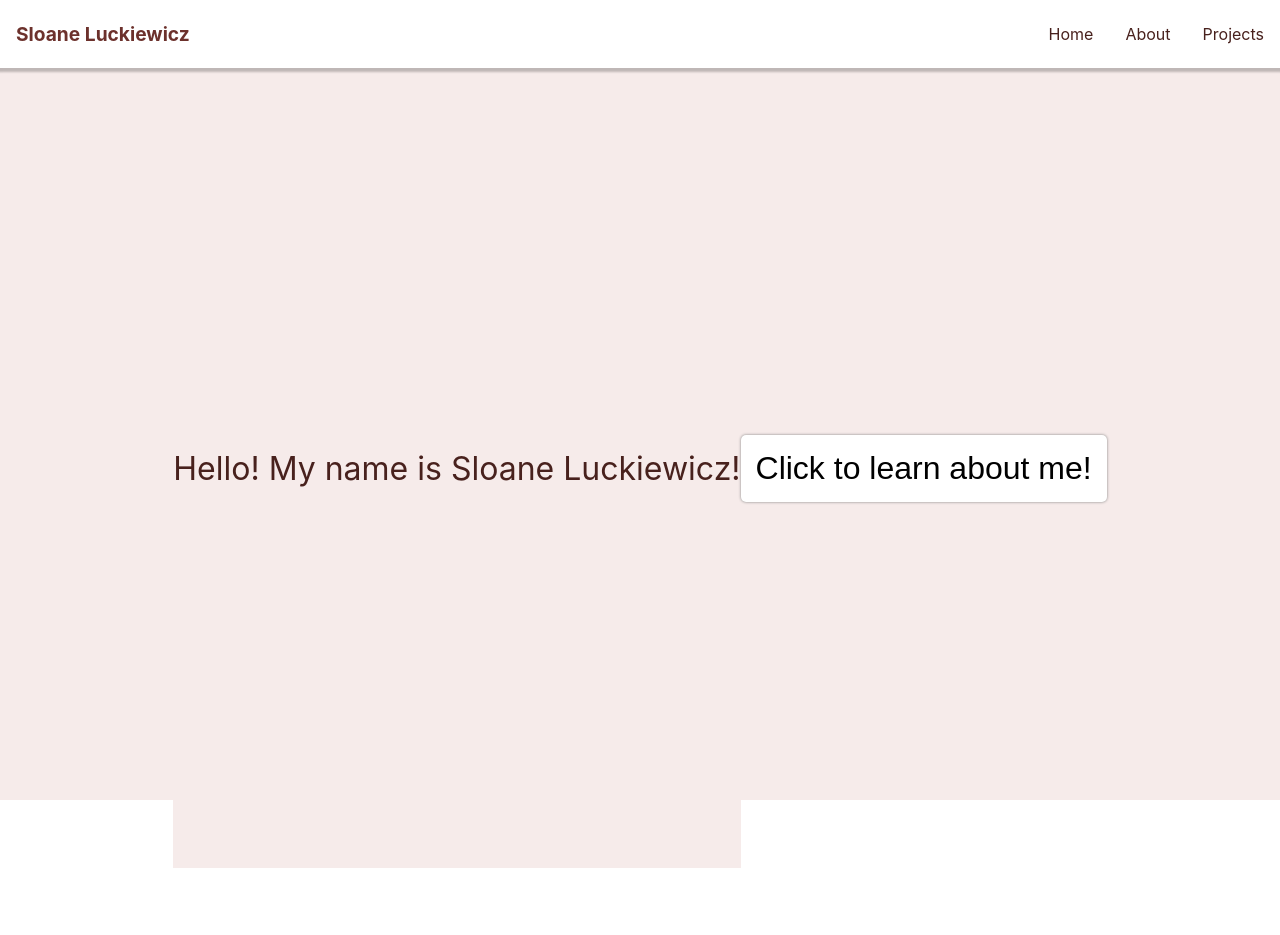
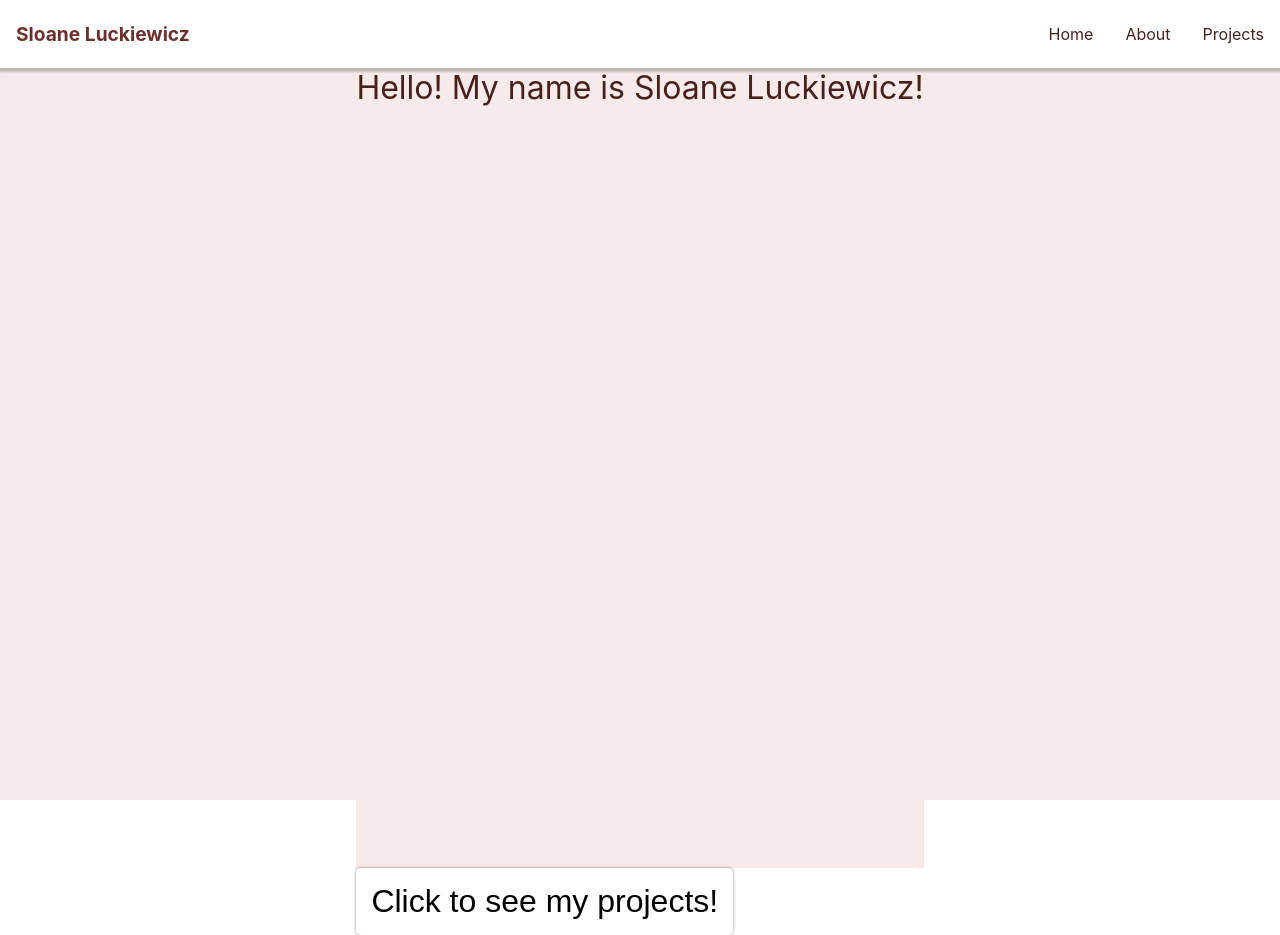
Before and after one commit to sloaneeluckiewicz/Portfolio, a React (Create React App) app in the folder sloane-luckiewicz/: page / in a window 1280 px wide. Before the commit the page ends 868 px from the top, so only its background shows below. Built offline with nearby package versions, Linux system fonts and the light colour scheme.

Commit message:
understanding the flow
finding placement.
thinking of ideas,
css is hard.

```diff
--- a/sloane-luckiewicz/src/App.js
+++ b/sloane-luckiewicz/src/App.js
@@ -2,6 +2,7 @@ import styles from './styles.module.css';
 import { useState } from 'react';
 import Navbar from './components/Navbar/Navbar';
 import { StartMenu } from './components/StartMenu/StartMenu';
+import { About } from './components/About/About';
 
 export const App = () => {
   const [mode, setMode] = useState('start');
@@ -10,7 +11,7 @@ export const App = () => {
     <div className={styles.main}>
       <Navbar />
       {mode === 'start' && <StartMenu onStartClick= {() => setMode('about')} /> }
-      {mode === 'about' && <> About </>}
+      {mode === 'about' && <About />}
       {mode === 'gameOver' && <> Game Over</> }
     </div>
   );
--- /dev/null
+++ b/sloane-luckiewicz/src/components/About/About.js
@@ -0,0 +1,22 @@
+import styles from './styles.module.css';
+
+export const About = () => {
+    return (
+    <div className={styles.main}>
+         <h2>Professional Information:</h2>
+         <ul>
+            <li>B.S. in Integrated Information Technology from the University of South Carolina</li>
+            <li>Leadership Distinction in Professional and Civic Engagement</li>
+         </ul>
+         <h2>Technical Skills</h2>
+         <ul>
+            <li>JavaScript</li>
+            <li>React JS</li>
+            <li>D3.js</li>
+            <li>HTML5</li>
+            <li>CSS</li>
+            <li>SQL</li>
+         </ul>
+    </div>
+    );
+};
--- /dev/null
+++ b/sloane-luckiewicz/src/components/About/styles.module.css
@@ -0,0 +1,5 @@
+.main {
+  height: 100vh;
+  display: flex;
+  align-items: center;
+  }
--- a/sloane-luckiewicz/src/components/Announcer/Announcer.js
+++ b/sloane-luckiewicz/src/components/Announcer/Announcer.js
@@ -4,7 +4,7 @@ import styles from './styles.module.css';
 export const Announcer = ({ message }) => {
     const typedMessage = useTypedMessage(message);
 
-    return <div className={styles.main}>
+    return <div className={styles.message}>
         <div className={styles.message}>{typedMessage}</div>
     </div>;
 }
--- a/sloane-luckiewicz/src/components/Announcer/styles.module.css
+++ b/sloane-luckiewicz/src/components/Announcer/styles.module.css
@@ -1,16 +1,5 @@
 /* CSS for Hello */
-.main {
-  background-color: #f6ebea;
-  min-height: 100vh;
-  display: flex;
-  flex-direction: column;
-  align-items: center;
-  justify-content: center;
-  font-size: calc(10px + 2vmin);
-  color: #48211d;
-}
 
 .message {
-  text-align: center;
   font-size: 32px;
 }
--- a/sloane-luckiewicz/src/components/Introduction/styles.module.css
+++ b/sloane-luckiewicz/src/components/Introduction/styles.module.css
@@ -1,15 +1,12 @@
 .main {
     background-color: #f6ebea;
     min-height: 100vh;
-    display: flex;
-    flex-direction: column;
-    align-items: center;
-    justify-content: center;
+    flex-direction: row;
     font-size: calc(10px + 2vmin);
     color: #48211d;
   }
 
   .message {
-    text-align: center;
+
     font-size: 32px;
   }
--- a/sloane-luckiewicz/src/components/StartMenu/StartMenu.js
+++ b/sloane-luckiewicz/src/components/StartMenu/StartMenu.js
@@ -4,12 +4,13 @@ import styles from './styles.module.css';
 
 export const StartMenu = ({ onStartClick }) => {
     return (
-    <div className={styles.main}>
+    <div>
         <Introduction />
-
-        <button className={styles.startButton} onClick={onStartClick}>
-            Click to learn about me!
-        </button>
+        <div>
+            <button className={styles.startButton} onClick={onStartClick}>
+                Click to see my projects!
+            </button>
+        </div>
 
     </div>
     );
--- a/sloane-luckiewicz/src/components/StartMenu/styles.module.css
+++ b/sloane-luckiewicz/src/components/StartMenu/styles.module.css
@@ -1,7 +1,5 @@
 .main {
   height: 100vh;
-  display: flex;
-  align-items: center;
   }
 
   .startButton {
--- a/sloane-luckiewicz/src/styles.module.css
+++ b/sloane-luckiewicz/src/styles.module.css
@@ -5,5 +5,5 @@
   display: flex;
   align-items: center;
   flex-direction: column;
-  justify-content: space-between;
+  justify-content: space-evenly;
 }
```
